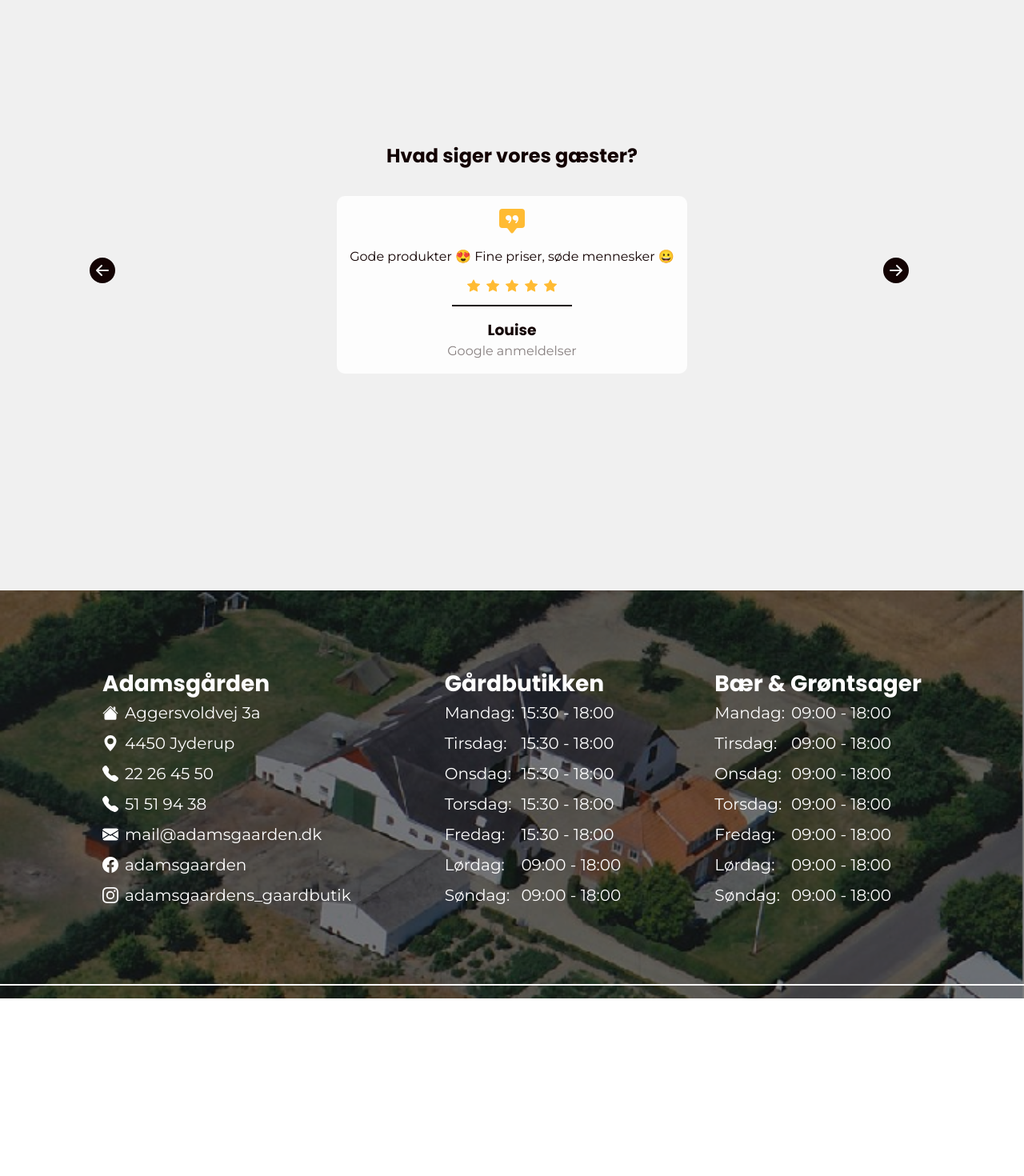
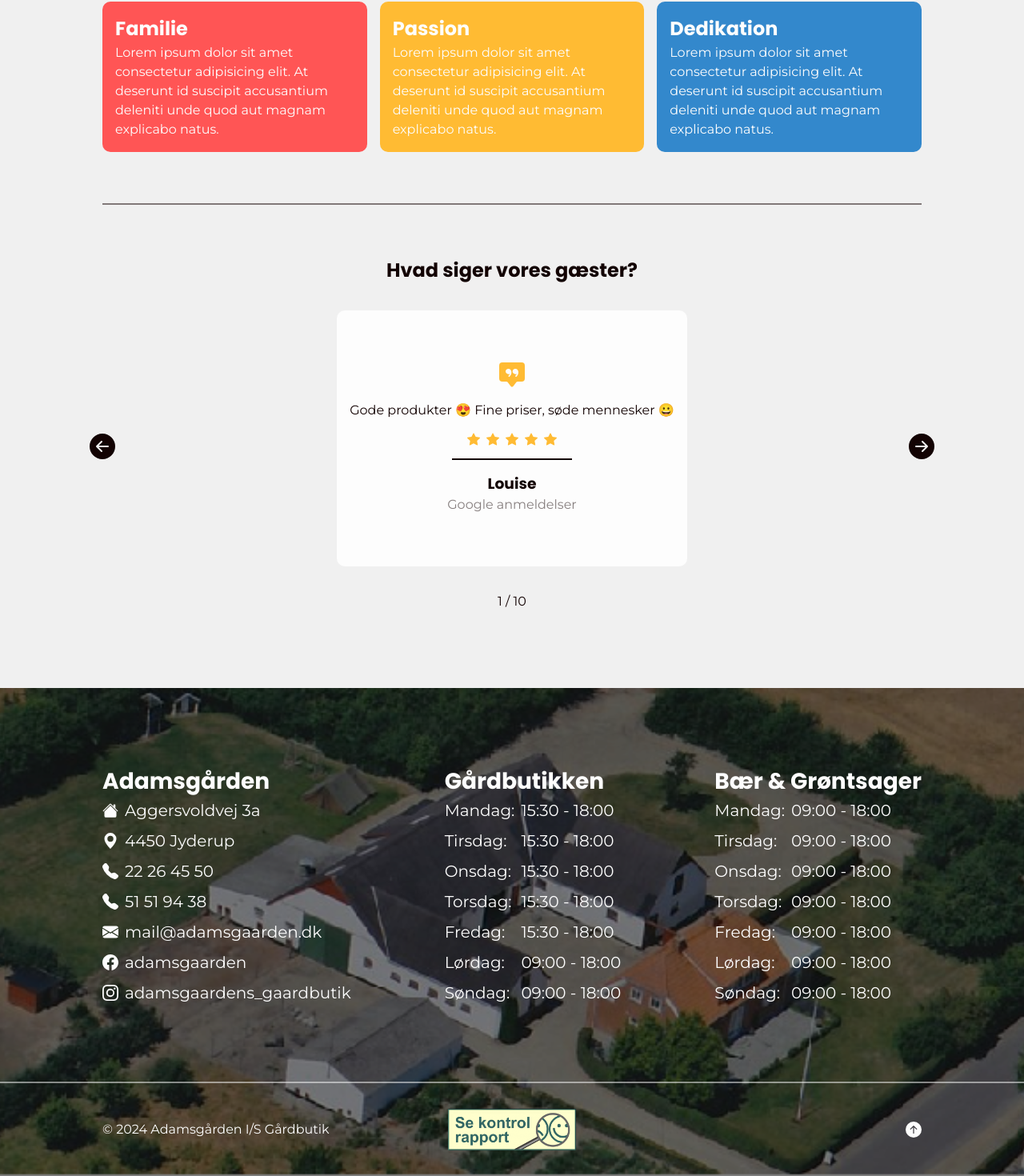
Before and after one commit to chri44nj/adamsgaarden, a Next.js app: page / in a window 1280 px wide. Shown: the part 862-2332 px from the top of the page at 80% size. Before the commit the page ends 2110 px from the top, so only its background shows below. Built offline with nearby package versions, Linux system fonts and the light colour scheme; a web font is replaced by a local one.

Commit message:
testimonials done

```diff
--- a/src/app/components/Footer.jsx
+++ b/src/app/components/Footer.jsx
@@ -1,4 +1,6 @@
+"use client";
 /** Next/React **/
+import { useEffect } from "react";
 
 /** NPM **/
 
@@ -6,6 +8,12 @@
 import styles from "../styles/Footer.module.css";
 
 function Footer() {
+  const scrollToTop = () => {
+    window.scrollTo({
+      top: 0,
+    });
+  };
+
   return (
     <footer className={styles.footerContainer}>
       <section className={styles.footer}>
@@ -105,6 +113,17 @@ function Footer() {
         </article>
       </section>
       <div className={styles.breakLine}></div>
+      <section className={styles.footerFormalities}>
+        <button className={styles.scrollUp} type="button" onClick={scrollToTop}>
+          <svg xmlns="http://www.w3.org/2000/svg" width="20" height="20" fill="currentColor" class="bi bi-arrow-up-circle-fill" viewBox="0 0 16 16">
+            <path d="M16 8A8 8 0 1 0 0 8a8 8 0 0 0 16 0zm-7.5 3.5a.5.5 0 0 1-1 0V5.707L5.354 7.854a.5.5 0 1 1-.708-.708l3-3a.5.5 0 0 1 .708 0l3 3a.5.5 0 0 1-.708.708L8.5 5.707V11.5z" />
+          </svg>
+        </button>
+        <a className={styles.smileyReport} target="_blank" href="https://www.findsmiley.dk/772629">
+          <img src="/pics/smiley-report.png" alt="smiley-report" />
+        </a>
+        <p className={styles.copyright}>&copy; 2024 Adamsgården I/S Gårdbutik</p>
+      </section>
       <img className={styles.footerBackgroundImage} src="/pics/droneshot.png" alt="droneshot" />
     </footer>
   );
--- a/src/app/components/Testimonial.jsx
+++ b/src/app/components/Testimonial.jsx
@@ -1,36 +1,50 @@
-/** NPM **/
-
-/** Project Imports **/
+import React from "react";
 import styles from "../styles/Testimonial.module.css";
 
-function Testimonial() {
+function Testimonial({ review, stars, name, platform }) {
+  const amountOfStars = Number(stars);
+
+  // Function to render stars based on the amountOfStars prop
+  const renderStars = () => {
+    const fullStars = Math.floor(amountOfStars);
+    const hasHalfStar = amountOfStars - fullStars >= 0.5;
+
+    const starElements = [];
+
+    // Render full stars
+    for (let i = 0; i < fullStars; i++) {
+      starElements.push(
+        <svg key={i} xmlns="http://www.w3.org/2000/svg" width="16" height="16" fill="#ffbb33" className="bi bi-star-fill" viewBox="0 0 16 16">
+          <path d="M3.612 15.443c-.386.198-.824-.149-.746-.592l.83-4.73L.173 6.765c-.329-.314-.158-.888.283-.95l4.898-.696L7.538.792c.197-.39.73-.39.927 0l2.184 4.327 4.898.696c.441.062.612.636.283.95l-3.523 3.356.83 4.73c.078.443-.36.79-.746.592L8 13.187l-4.389 2.256z" />
+        </svg>
+      );
+    }
+
+    // Render half star if applicable
+    if (hasHalfStar) {
+      starElements.push(
+        <svg xmlns="http://www.w3.org/2000/svg" width="16" height="16" fill="#ffbb33" class="bi bi-star-half" viewBox="0 0 16 16">
+          <path d="M5.354 5.119L7.538.792A.516.516 0 0 1 8 .5c.183 0 .366.097.465.292l2.184 4.327 4.898.696A.537.537 0 0 1 16 6.32a.55.55 0 0 1-.17.445l-3.523 3.356.83 4.73c.078.443-.36.79-.746.592L8 13.187l-4.389 2.256a.519.519 0 0 1-.146.05c-.341.06-.668-.254-.6-.642l.83-4.73L.173 6.765a.55.55 0 0 1-.171-.403.59.59 0 0 1 .084-.302.513.513 0 0 1 .37-.245l4.898-.696zM8 12.027c.08 0 .16.018.232.056l3.686 1.894-.694-3.957a.564.564 0 0 1 .163-.505l2.906-2.77-4.052-.576a.525.525 0 0 1-.393-.288L8.002 2.223 8 2.226v9.8z" />
+        </svg>
+      );
+    }
+
+    return starElements;
+  };
+
   return (
     <article className={styles.slide}>
-      <svg xmlns="http://www.w3.org/2000/svg" width="32" height="32" fill="#ffbb33" class="bi bi-chat-square-quote-fill" viewBox="0 0 16 16">
-        <path d="M0 2a2 2 0 0 1 2-2h12a2 2 0 0 1 2 2v8a2 2 0 0 1-2 2h-2.5a1 1 0 0 0-.8.4l-1.9 2.533a1 1 0 0 1-1.6 0L5.3 12.4a1 1 0 0 0-.8-.4H2a2 2 0 0 1-2-2V2zm7.194 2.766a1.688 1.688 0 0 0-.227-.272 1.467 1.467 0 0 0-.469-.324l-.008-.004A1.785 1.785 0 0 0 5.734 4C4.776 4 4 4.746 4 5.667c0 .92.776 1.666 1.734 1.666.343 0 .662-.095.931-.26-.137.389-.39.804-.81 1.22a.405.405 0 0 0 .011.59c.173.16.447.155.614-.01 1.334-1.329 1.37-2.758.941-3.706a2.461 2.461 0 0 0-.227-.4zM11 7.073c-.136.389-.39.804-.81 1.22a.405.405 0 0 0 .012.59c.172.16.446.155.613-.01 1.334-1.329 1.37-2.758.942-3.706a2.466 2.466 0 0 0-.228-.4 1.686 1.686 0 0 0-.227-.273 1.466 1.466 0 0 0-.469-.324l-.008-.004A1.785 1.785 0 0 0 10.07 4c-.957 0-1.734.746-1.734 1.667 0 .92.777 1.666 1.734 1.666.343 0 .662-.095.931-.26z" />
-      </svg>
-      <p>Gode produkter 😍 Fine priser, søde mennesker 😀</p>
-      <div className="flex-row">
-        <svg xmlns="http://www.w3.org/2000/svg" width="16" height="16" fill="#ffbb33" class="bi bi-star-fill" viewBox="0 0 16 16">
-          <path d="M3.612 15.443c-.386.198-.824-.149-.746-.592l.83-4.73L.173 6.765c-.329-.314-.158-.888.283-.95l4.898-.696L7.538.792c.197-.39.73-.39.927 0l2.184 4.327 4.898.696c.441.062.612.636.283.95l-3.523 3.356.83 4.73c.078.443-.36.79-.746.592L8 13.187l-4.389 2.256z" />
+      {review && (
+        <svg xmlns="http://www.w3.org/2000/svg" width="32" height="32" fill="#ffbb33" className="bi bi-chat-square-quote-fill" viewBox="0 0 16 16">
+          <path d="M0 2a2 2 0 0 1 2-2h12a2 2 0 0 1 2 2v8a2 2 0 0 1-2 2h-2.5a1 1 0 0 0-.8.4l-1.9 2.533a1 1 0 0 1-1.6 0L5.3 12.4a1 1 0 0 0-.8-.4H2a2 2 0 0 1-2-2V2zm7.194 2.766a1.688 1.688 0 0 0-.227-.272 1.467 1.467 0 0 0-.469-.324l-.008-.004A1.785 1.785 0 0 0 5.734 4C4.776 4 4 4.746 4 5.667c0 .92.776 1.666 1.734 1.666.343 0 .662-.095.931-.26-.137.389-.39.804-.81 1.22a.405.405 0 0 0 .011.59c.173.16.447.155.614-.01 1.334-1.329 1.37-2.758.941-3.706a2.461 2.461 0 0 0-.227-.4zM11 7.073c-.136.389-.39.804-.81 1.22a.405.405 0 0 0 .012.59c.172.16.446.155.613-.01 1.334-1.329 1.37-2.758.942-3.706a2.466 2.466 0 0 0-.228-.4 1.686 1.686 0 0 0-.227-.273 1.466 1.466 0 0 0-.469-.324l-.008-.004A1.785 1.785 0 0 0 10.07 4c-.957 0-1.734.746-1.734 1.667 0 .92.777 1.666 1.734 1.666.343 0 .662-.095.931-.26z" />
         </svg>
-        <svg xmlns="http://www.w3.org/2000/svg" width="16" height="16" fill="#ffbb33" class="bi bi-star-fill" viewBox="0 0 16 16">
-          <path d="M3.612 15.443c-.386.198-.824-.149-.746-.592l.83-4.73L.173 6.765c-.329-.314-.158-.888.283-.95l4.898-.696L7.538.792c.197-.39.73-.39.927 0l2.184 4.327 4.898.696c.441.062.612.636.283.95l-3.523 3.356.83 4.73c.078.443-.36.79-.746.592L8 13.187l-4.389 2.256z" />
-        </svg>
-        <svg xmlns="http://www.w3.org/2000/svg" width="16" height="16" fill="#ffbb33" class="bi bi-star-fill" viewBox="0 0 16 16">
-          <path d="M3.612 15.443c-.386.198-.824-.149-.746-.592l.83-4.73L.173 6.765c-.329-.314-.158-.888.283-.95l4.898-.696L7.538.792c.197-.39.73-.39.927 0l2.184 4.327 4.898.696c.441.062.612.636.283.95l-3.523 3.356.83 4.73c.078.443-.36.79-.746.592L8 13.187l-4.389 2.256z" />
-        </svg>
-        <svg xmlns="http://www.w3.org/2000/svg" width="16" height="16" fill="#ffbb33" class="bi bi-star-fill" viewBox="0 0 16 16">
-          <path d="M3.612 15.443c-.386.198-.824-.149-.746-.592l.83-4.73L.173 6.765c-.329-.314-.158-.888.283-.95l4.898-.696L7.538.792c.197-.39.73-.39.927 0l2.184 4.327 4.898.696c.441.062.612.636.283.95l-3.523 3.356.83 4.73c.078.443-.36.79-.746.592L8 13.187l-4.389 2.256z" />
-        </svg>
-        <svg xmlns="http://www.w3.org/2000/svg" width="16" height="16" fill="#ffbb33" class="bi bi-star-fill" viewBox="0 0 16 16">
-          <path d="M3.612 15.443c-.386.198-.824-.149-.746-.592l.83-4.73L.173 6.765c-.329-.314-.158-.888.283-.95l4.898-.696L7.538.792c.197-.39.73-.39.927 0l2.184 4.327 4.898.696c.441.062.612.636.283.95l-3.523 3.356.83 4.73c.078.443-.36.79-.746.592L8 13.187l-4.389 2.256z" />
-        </svg>
-      </div>
+      )}
+      <p>{review}</p>
+      <div className="flex-row">{renderStars()}</div>
       <div className={styles.breakLine}></div>
       <div>
-        <h3>Louise</h3>
-        <p className={styles.testimonialOrigin}>Google anmeldelser</p>
+        <h3>{name}</h3>
+        <p className={styles.testimonialOrigin}>{platform} anmeldelser</p>
       </div>
     </article>
   );
--- a/src/app/page.jsx
+++ b/src/app/page.jsx
@@ -1,5 +1,6 @@
+"use client";
 /** Next/React **/
-
+import { useState } from "react";
 /** NPM **/
 
 /** Project Imports **/
@@ -8,6 +9,40 @@ import styles from "./page.module.css";
 import Testimonial from "./components/Testimonial";
 
 export default function Home() {
+  /* States */
+  const [testimonialNumber, setTestimonialNumber] = useState(1);
+
+  /* Functions */
+  const handleTestimonialClick = (direction) => {
+    if (direction === "previous") {
+      if (testimonialNumber === 1) {
+        setTestimonialNumber(testimonials.length);
+      } else {
+        setTestimonialNumber((old) => old - 1);
+      }
+    } else {
+      if (testimonialNumber === testimonials.length) {
+        setTestimonialNumber(1);
+      } else {
+        setTestimonialNumber((old) => old + 1);
+      }
+    }
+  };
+
+  /* Other */
+  const testimonials = [
+    { review: "Gode produkter 😍 Fine priser, søde mennesker 😀", stars: "5", name: "Louise", platform: "Google" },
+    { review: "Et godt sted at handle.", stars: "5", name: "Tommy", platform: "Google" },
+    { review: "Super hyggelig stemning - og skønt udvalg af lækre ting til ganen....advarsel - honningbolcherne kræver påfyldning når sluppet ...de er meget svære at undvære....", stars: "5", name: "Tanja", platform: "Facebook" },
+    { review: "Det er et dejligt sted at handle og de er så venlige altid og varerne er i top kvalitet.", stars: "5", name: "Rie", platform: "Google" },
+    { review: "Prima service altid tid til en sludder.", stars: "4", name: "Gitte", platform: "Google" },
+    { review: "Nemt, hurtigt og en anstændig pris for landbrugsprodukter!", stars: "5", name: "Rebecca", platform: "Google" },
+    { review: "Virkelig gode varer og venlig betjening. Kan anbefales.", stars: "5", name: "Randi", platform: "Google" },
+    { review: "De lækreste sager til mave og krop 🤗", stars: "5", name: "Kicki", platform: "Facebook" },
+    { review: "Lækre jordbær og nye kartofler. Gode parkeringsforhold.", stars: "5", name: "Irene", platform: "Google" },
+    { review: "Det var en dejlig oplevelse i dejlige omgivelser deres gårdbutik så indbydende ud  både Charlotte og Frank udstrålede en glæde over det de havde nået med deres lille Gårdbutik kan varmt anbefale andre et besøg 😊😊😊", stars: "5", name: "Inga", platform: "Facebook" },
+  ];
+
   return (
     <main className={styles.frontPageMain}>
       <section className={styles.hero}>
@@ -16,16 +51,36 @@ export default function Home() {
         <p>Besøg os og oplev foreningen af landbrugets charme og naturens skønhed, i den idylliske udkant af Jyderup. Kommer du for at forkæle en af dine kære, dig selv eller begge? Uanset hvad, har vi det rette for netop dine behov, på Adamsgården.</p>
         <img className={styles.heroBackground} src="/pics/gaard.jpg" alt="gaard" />
       </section>
+      <section className={styles.familyWords}>
+        <article>
+          <h2>Familie</h2>
+          <p>Lorem ipsum dolor sit amet consectetur adipisicing elit. At deserunt id suscipit accusantium deleniti unde quod aut magnam explicabo natus.</p>
+        </article>
+        <article>
+          <h2>Passion</h2>
+          <p>Lorem ipsum dolor sit amet consectetur adipisicing elit. At deserunt id suscipit accusantium deleniti unde quod aut magnam explicabo natus.</p>
+        </article>
+        <article>
+          <h2>Dedikation</h2>
+          <p>Lorem ipsum dolor sit amet consectetur adipisicing elit. At deserunt id suscipit accusantium deleniti unde quod aut magnam explicabo natus.</p>
+        </article>
+      </section>
+      <div className={styles.breakLine}>
+        <div></div>
+      </div>
       <section className={styles.testimonals}>
         <h2>Hvad siger vores gæster?</h2>
-        <Testimonial></Testimonial>
+        {testimonials.map((testimonial, index) => testimonialNumber === index + 1 && <Testimonial key={index + 1} review={testimonial.review} stars={testimonial.stars} name={testimonial.name} platform={testimonial.platform}></Testimonial>)}
+        <p>
+          {testimonialNumber} / {testimonials.length}
+        </p>
         <div className="flex-row">
-          <div className={styles.leftButton}>
+          <div className={styles.leftButton} onClick={() => handleTestimonialClick("previous")}>
             <svg xmlns="http://www.w3.org/2000/svg" width="32" height="32" fill="#130303" class="bi bi-arrow-left-circle-fill" viewBox="0 0 16 16">
               <path d="M8 0a8 8 0 1 0 0 16A8 8 0 0 0 8 0zm3.5 7.5a.5.5 0 0 1 0 1H5.707l2.147 2.146a.5.5 0 0 1-.708.708l-3-3a.5.5 0 0 1 0-.708l3-3a.5.5 0 1 1 .708.708L5.707 7.5H11.5z" />
             </svg>
           </div>
-          <div className={styles.rightButton}>
+          <div className={styles.rightButton} onClick={() => handleTestimonialClick("next")}>
             <svg xmlns="http://www.w3.org/2000/svg" width="32" height="32" fill="#130303" class="bi bi-arrow-right-circle-fill" viewBox="0 0 16 16">
               <path d="M8 0a8 8 0 1 1 0 16A8 8 0 0 1 8 0zM4.5 7.5a.5.5 0 0 0 0 1h5.793l-2.147 2.146a.5.5 0 0 0 .708.708l3-3a.5.5 0 0 0 0-.708l-3-3a.5.5 0 1 0-.708.708L10.293 7.5H4.5z" />
             </svg>
--- a/src/app/page.module.css
+++ b/src/app/page.module.css
@@ -7,12 +7,10 @@
   display: flex;
   flex-direction: column;
   justify-content: center;
-  align-items: center;
-  text-align: center;
 }
 
 .hero h1 {
-  font-size: 2.5rem;
+  font-size: 2rem;
   margin-bottom: 1rem;
   letter-spacing: 2px;
   text-transform: uppercase;
@@ -43,10 +41,53 @@
   z-index: -1;
 }
 
+.familyWords {
+  display: grid;
+  grid-template-columns: 1fr;
+  padding: 1rem;
+  gap: 1rem;
+  background-color: var(--background-color-alt);
+}
+
+.familyWords article {
+  padding: 1rem;
+  border-radius: 10px;
+}
+
+.familyWords article * {
+  color: var(--background-color);
+}
+
+.familyWords article:nth-child(1) {
+  background-color: var(--accent-red);
+}
+
+.familyWords article:nth-child(2) {
+  background-color: var(--accent-yellow);
+}
+
+.familyWords article:nth-child(3) {
+  background-color: var(--accent-blue);
+}
+
+.breakLine {
+  display: flex;
+  justify-content: center;
+  background-color: var(--background-color-alt);
+  width: 100%;
+}
+
+.breakLine div {
+  background-color: var(--text-color);
+  opacity: 50%;
+  height: 2px;
+  width: 100%;
+  margin: 1rem;
+}
+
 .testimonals {
   position: relative;
-  height: 100dvh;
-  padding-inline: 1rem;
+  padding: 1rem;
   display: flex;
   flex-direction: column;
   justify-content: center;
@@ -64,6 +105,11 @@
 /** TABLET **/
 
 @media only screen and (min-width: 600px) {
+  .hero {
+    text-align: center;
+    align-items: center;
+  }
+
   .hero h1 {
     font-size: 4rem;
   }
@@ -72,18 +118,31 @@
     padding-top: 100px;
   }
 
+  .familyWords {
+    grid-template-columns: repeat(3, 1fr);
+    padding: 4rem 10%;
+  }
+
+  .breakLine div {
+    margin: 0 10%;
+  }
+
+  .testimonals {
+    padding: 4rem 10%;
+  }
+
   .leftButton {
     position: absolute;
     transform: translate(-50%, -50%);
     top: 50%;
-    left: 10%;
+    left: 10%; /* Adjust this value */
   }
 
   .rightButton {
     position: absolute;
-    transform: translate(-50%, -50%);
+    transform: translate(50%, -50%);
     top: 50%;
-    right: 10%;
+    right: 10%; /* Adjust this value */
   }
 }
 
--- a/src/app/pages/gaardbutik/page.jsx
+++ b/src/app/pages/gaardbutik/page.jsx
@@ -11,7 +11,7 @@ export default function Shop() {
     <main className={styles.shopMain}>
       <section className={styles.hero}>
         <h1>Gårdbutikken</h1>
-        <p>Hylderne er fyldte med nøje udvalgt frugt og grønt, fra eget land og omegn. Vi tilbyder det bedste indenfor olie, vin og honning, og vores glade hunde og katte byder dig altid velkommen med logrende haler og spinden. </p>
+        <p>Hylderne er fyldte med nøje udvalgt frugt og grønt, fra eget land og omegn. Ydermere tilbyder vi det bedste indenfor olie, vin og honning, og vores glade hunde og katte byder dig altid velkommen med logrende haler og spinden. </p>
         <img className={styles.heroBackground} src="/pics/shop.jpg" alt="shop" />
       </section>
       <section className={styles.shop}>
--- a/src/app/styles/Footer.module.css
+++ b/src/app/styles/Footer.module.css
@@ -10,17 +10,16 @@
   display: flex;
   flex-direction: column;
   gap: 2rem;
-  padding-block: 2rem;
-  padding-inline: 1rem;
+  padding: 2rem 1rem;
 }
 
 .footer * {
   color: var(--background-color);
-  font-size: 20px;
+  font-size: var(--font-small);
 }
 
 .footer h2 {
-  font-size: var(--font-medium);
+  font-size: var(--font-small);
 }
 
 .link {
@@ -45,15 +44,41 @@
   width: 100%;
   height: 2px;
   background-color: var(--background-color);
-  margin-bottom: 1rem;
+  opacity: 50%;
+}
+
+.footerFormalities {
+  display: flex;
+  flex-direction: column;
+  gap: 1rem;
+  padding: 2rem 1rem;
+}
+
+.footerFormalities * {
+  color: var(--background-color);
+  font-size: var(--font-smaller);
+}
+
+.scrollUp {
+  width: fit-content;
+  background-color: transparent;
+  border: none;
+  position: fixed;
+  bottom: 2rem;
+  right: 1rem;
+}
+
+.smileyReport {
+  width: 50%;
+  max-width: 10rem;
+}
+
+.copyright {
 }
 
 /** TABLET **/
 
 @media only screen and (min-width: 650px) {
-  .footerContainer {
-  }
-
   .footer {
     display: grid;
     grid-template-columns: repeat(2, 1fr);
@@ -88,10 +113,35 @@
   .link:hover::after {
     width: 100%;
   }
+
+  .footerFormalities {
+    display: grid;
+    grid-template-columns: repeat(3, 1fr);
+    align-items: center;
+  }
+
+  .scrollUp {
+    position: static;
+    order: 2;
+    justify-self: end;
+  }
+
+  .smileyReport {
+    order: 1;
+    justify-self: center;
+  }
+
+  .copyright {
+    order: 0;
+  }
 }
 
 @media only screen and (min-width: 800px) {
   .footer {
+    padding-inline: 10%;
+  }
+
+  .footerFormalities {
     padding-inline: 10%;
   }
 }
--- a/src/app/styles/Testimonial.module.css
+++ b/src/app/styles/Testimonial.module.css
@@ -9,6 +9,8 @@
   background-color: var(--background-color);
   padding: 1rem;
   border-radius: 10px;
+  width: 100%;
+  min-height: 20rem;
 }
 
 .breakLine {
@@ -24,6 +26,10 @@
 /** TABLET **/
 
 @media only screen and (min-width: 600px) {
+  .slide {
+    width: fit-content;
+    min-width: 25rem;
+  }
 }
 
 /** LARGER SCREENS **/
```
Also changed, not shown: src/app/pages/gaardbutik/Shop.module.css (+11 -7 lines), src/app/pages/om-os/Aboutus.module.css (+6 -3 lines), public/pics/smiley-report.png (renamed from public/pics/smileyrapport.png).
